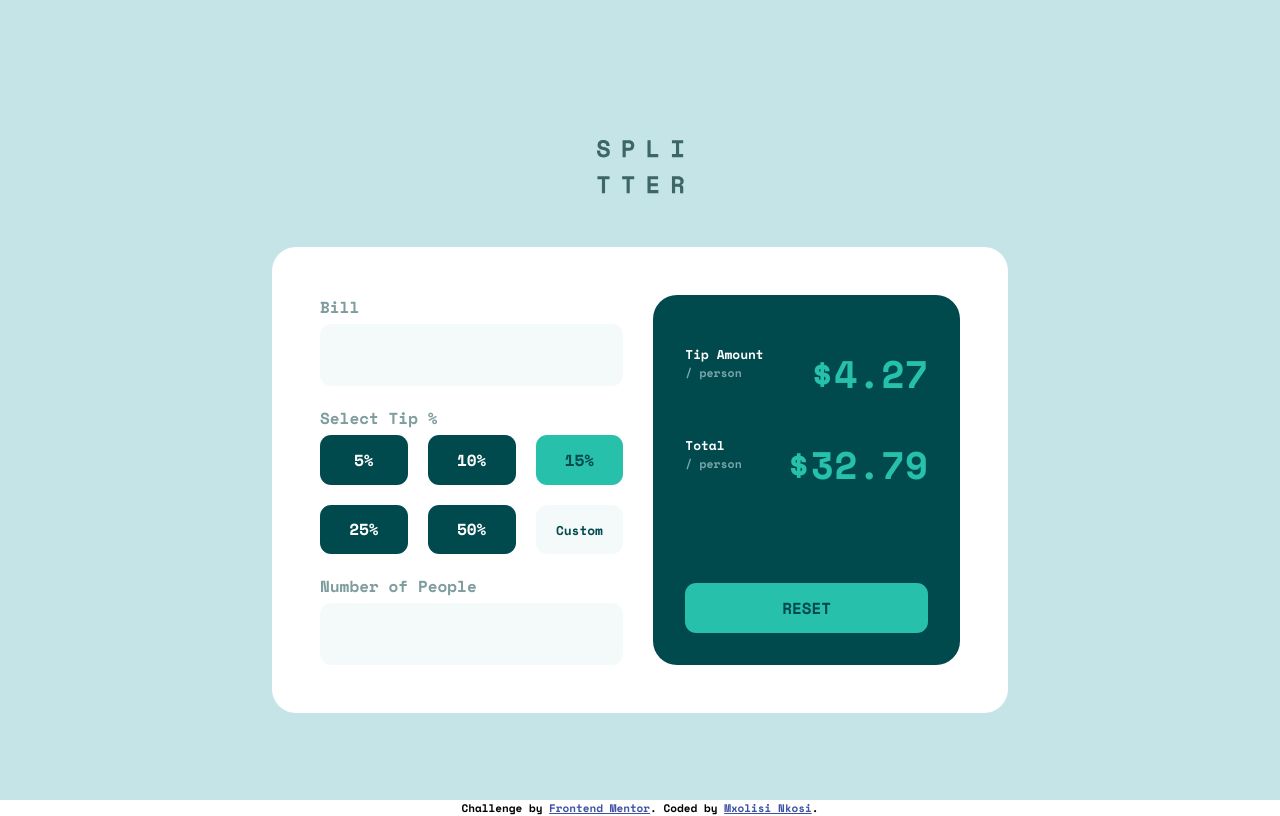
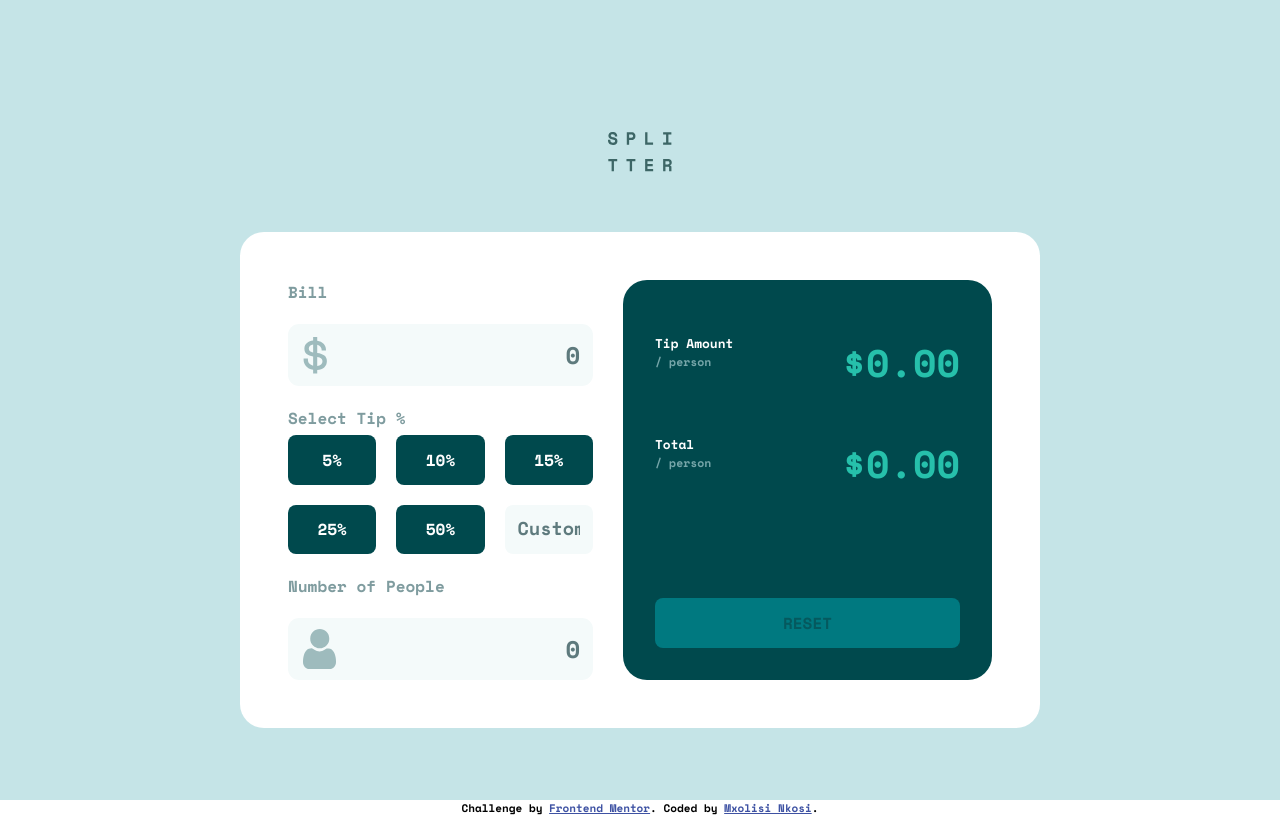
Before and after one commit to m-nkosi/Tip-Calculator, a plain HTML site: page index.html in a window 1280 px wide. Drawn offline with nearby package versions, Linux system fonts and the light colour scheme.

Commit message:
fixed the mobile empty design

```diff
--- a/CSS/styles.css
+++ b/CSS/styles.css
@@ -17,13 +17,19 @@ main {
 #upper {
     min-height: 20vh;
     width: 100%;
+    display: flex;
+    flex-direction: column;
+    justify-content: center;
 }
+
 #logo {
-    background-image: url('../images/logo.svg');
-    background-repeat: no-repeat;
-    background-position: center;
-    min-width: 20vh;
-    min-height: 20vh;
+
+    display: flex;
+    justify-content: center;
+}
+img {
+    align-self: center;
+    left:5%;
 }
 #content {
     border-radius: 1.3rem 1.3rem 0 0;
@@ -88,7 +94,7 @@ input[type=button]{
 }
 .custom::placeholder {
     font-size: 1.5rem;
-    color:hsl(183, 100%, 15%);
+    color:hsl(186, 14%, 43%);
     font-family: 'Space Mono', monospace;
     font-weight: 700;
 }
@@ -100,6 +106,14 @@ input {
     font-family: 'Space Mono', monospace;
     color:hsl(183, 100%, 15%);
     background-color: hsl(189, 41%, 97%);
+}
+.inputWithIconDiv {
+    display: flex;
+    flex-direction: column;
+    justify-content: center;
+}
+.iconForInput {
+    position: absolute;
 }
 #results {
     background-color: hsl(183, 100%, 15%);
@@ -141,6 +155,15 @@ input::-webkit-inner-spin-button {
 input[type=number] {
   -moz-appearance: textfield;
 }
+.blockDiv {
+    position: relative;
+}
+input::placeholder {
+    color:hsl(186, 14%, 43%);
+}
+.deactivated {
+    background-color:hsl(183, 100%, 25%) ;
+}
 @media (min-width:600px){
     /* Structure */
     main {
@@ -149,11 +172,15 @@ input[type=number] {
     #content {
         border-radius: 1.5rem;
         flex-direction: row;
-        padding:3rem;
-        min-height: 40vh;
+        padding: 3rem;
+        min-height: 45vh;
         /* max-height: 60vh; */
-        width:50%;
+        width:55%;
         align-self: center;
+        justify-content: space-between;
+    }
+    #content > div {
+        width:44%;
     }
     /* Input */
     .fullInput {
@@ -161,7 +188,7 @@ input[type=number] {
     }
     /* Sections */
     #results{
-        width: 40%;
+
         justify-content: space-between;
         border-radius: 1.5rem;
         padding:clamp(2rem, 2vw, 4rem   );
@@ -177,18 +204,17 @@ input[type=number] {
         gap:20px;
     }
     #calculations {
-        width: 50%;
         justify-content: space-evenly;
     }
     /* Buttons */
     .tipAmount {
         padding:clamp(0.5rem, 1vw, 1rem);
-        border-radius: 0.7rem;
+        border-radius: 0.5rem;
         font-size: clamp(1rem, 1vw, 2rem);
     }
     /* Input */
     .custom::placeholder {
-        font-size: clamp(0.8rem, 1vw, 3rem);
+        font-size: clamp(0.8rem, 1.45vw, 3rem);
         text-align: center;
     }
     input {
@@ -207,4 +233,8 @@ input[type=number] {
     .resultsSubHeading {
         font-size: clamp(0.7rem, 0.9vw, 1.6rem);
     }
+    /*  Logo  */
+    img {
+        height: 5vh;
+    }
 }
--- a/index.html
+++ b/index.html
@@ -21,35 +21,42 @@
   <main>
     <div id="upper">
       <div id="logo">
-
+        <img alt="logo icon" src="./images/logo.svg">
       </div>
     </div>
 
     <div id="content">
       <div id="calculations">
+        <label for="bill">
+          Bill
+        </label>
+        <div class="blockDiv">
+          <div id="topCalculations" class="inputWithIconDiv">
+            <img class="iconForInput" alt="dollar icon" src="./images/icon-dollar.svg">
+            <input id="bill" placeholder="0" max="9999" class="fullInput inputWithIcon" type="number">
+          </div>
+        </div>
 
-        <div id="topCalculations">
-          <label for="bill">
-            Bill
-          </label>
-          <input id="bill" class="fullInput" type="number">
-        </div>
         <div class="middleCalculations">
           <label for="tipSelection">Select Tip %</label>
           <div id="tipSelection">
             <input class="tipAmount tip" type="button" value="5%">
             <input class="tipAmount tip" type="button" value="10%">
-            <input class="tipAmount activated" type="button" value="15%">
+            <input class="tipAmount tip" type="button" value="15%">
             <input class="tipAmount tip" type="button" value="25%">
             <input class="tipAmount tip" type="button" value="50%">
             <input class="tipAmount custom" type="number" placeholder="Custom">
 
           </div>
         </div>
+        <label for="numberOfPeople">Number of People</label>
+        <div class="blockDiv">
+          <div class="inputWithIconDiv">
+            <img class="iconForInput" src="./images/icon-person.svg" alt="person icon">
+            <input type="number" placeholder="0" class="fullInput inputWithIcon" id="numberOfPeople">
+          </div>
 
-        <div>
-          <label for="numberOfPeople">Number of People</label>
-          <input type="number" class="fullInput" id="numberOfPeople">
+
         </div>
 
       </div>
@@ -65,7 +72,7 @@
               </span>
             </div>
             <div>
-              <span class="amount">$4.27</span>
+              <span class="amount">$0.00</span>
             </div>
           </div>
           <div class="resultsContent">
@@ -78,12 +85,12 @@
               </span>
             </div>
             <div>
-              <span class="amount">$32.79</span>
+              <span class="amount">$0.00</span>
             </div>
           </div>
           </div>
           <div>
-            <button class="tipAmount activated" id="resetButton">RESET</button>
+            <button  disabled class="tipAmount deactivated" id="resetButton">RESET</button>
           </div>
 
 
```
